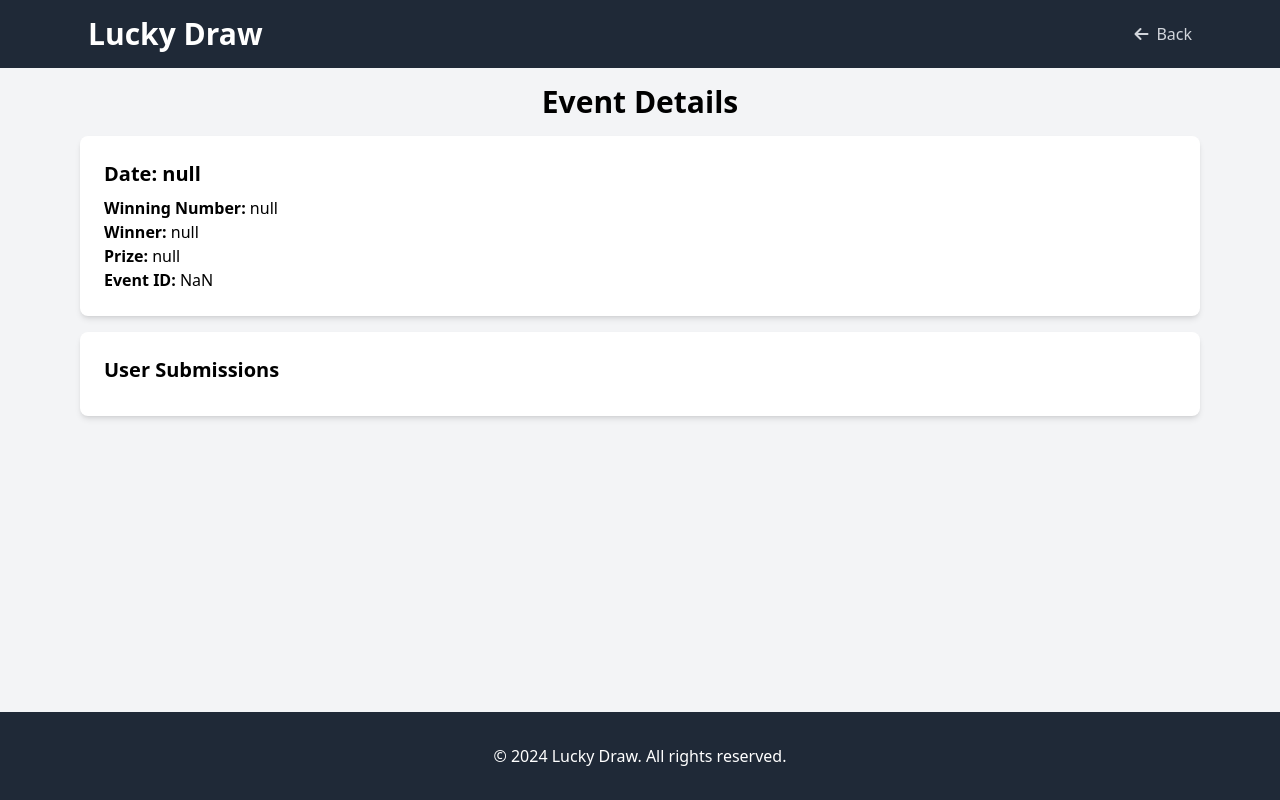
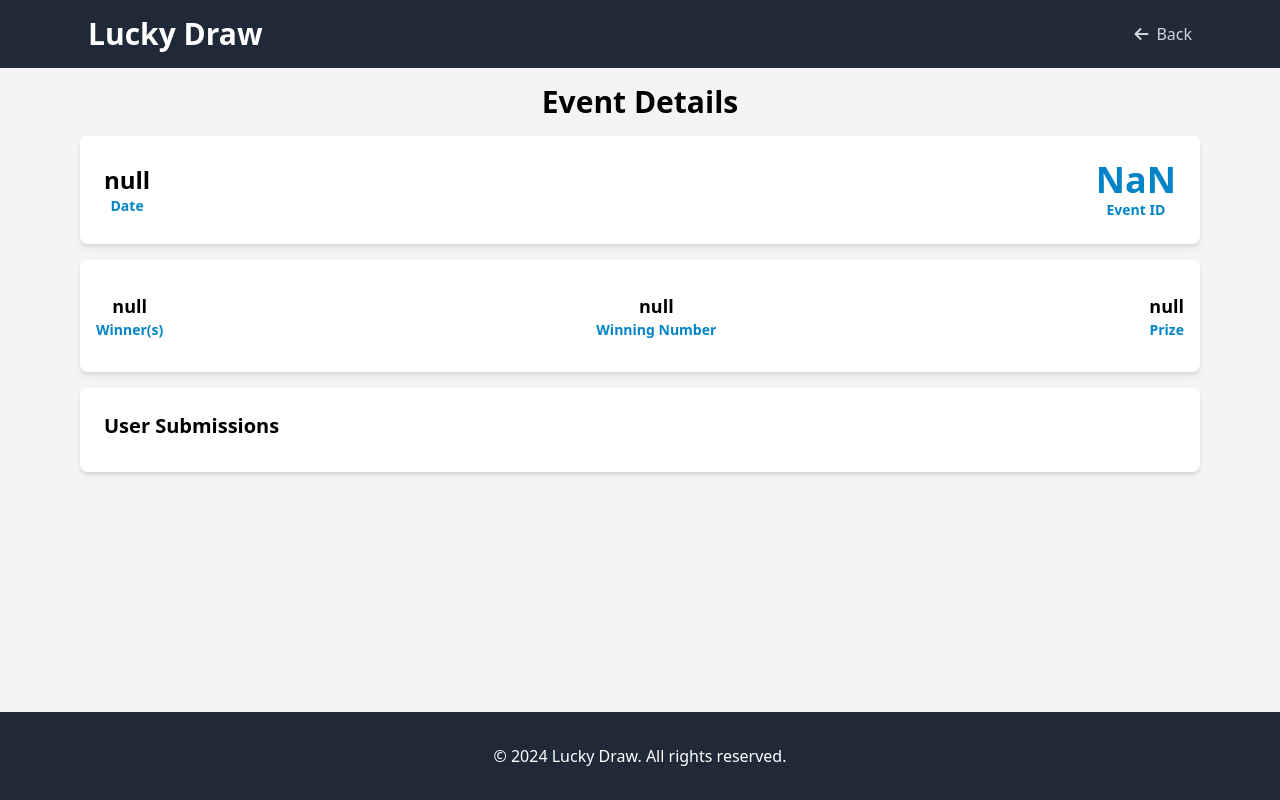
Before and after one commit to anas20023/Server, a website: page public/event-detail.html in a window 1280 px wide. Drawn offline with Linux system fonts and the light colour scheme; no server answers.

Commit message:
"Removed Event model and route, updated event detail HTML and CSS, and refactored event handle JavaScript"

```diff
--- a/index.js
+++ b/index.js
@@ -3,7 +3,6 @@ const mongoose = require("mongoose");
 const bodyParser = require("body-parser");
 const path = require("path");
 const WinnerHistory = require("./models/dbscm.js");
-const Event = require("./models/Event.js");
 const CountdownState = require("./models/countdown.js");
 
 // Load environment variables
@@ -103,20 +102,6 @@ app.get("/previous-submissions", async (req, res) => {
   }
 });
 
-// Route to fetch event details
-app.get("/event", async (req, res) => {
-  try {
-    const event = await Event.find();
-    if (!event) {
-      console.log("Event not found");
-      return res.status(404).json({ message: "Event not found" });
-    }
-    res.json(event);
-  } catch (error) {
-    console.error("Error fetching event:", error);
-    res.status(500).json({ message: "Failed to fetch event", error });
-  }
-});
 
 // Route to fetch the event number
 app.get("/getevntnmr", async (req, res) => {
--- a/models/Event.js
+++ /dev/null
@@ -1,12 +0,0 @@
-// models/Event.js
-const mongoose = require("mongoose");
-const eventSchema = new mongoose.Schema({
-  eventDate: Date,
-  winningNumber: String,
-  winner: String,
-  prize: String,
-  description: String,
-  userSubmissions: [String],
-});
-
-module.exports = mongoose.model("Event", eventSchema);
--- a/public/event-detail.html
+++ b/public/event-detail.html
@@ -50,12 +50,19 @@
       <main class="container mx-auto mt-4 flex-1 px-4 max-w-6xl">
         <h2 class="text-center text-3xl font-bold mb-4">Event Details</h2>
         <!-- Event Details Card -->
-        <div class="bg-white shadow-md rounded-lg p-6 mb-4">
-          <h4 id="event-date" class="text-xl font-bold mb-2"></h4>
-          <p id="winning-number"><strong></strong></p>
-          <p id="winner"><strong></strong></p>
-          <p id="prize"><strong></strong></p>
-          <p id="event-id"><strong></strong></p>
+        <div class="flex flex-col bg-white shadow-md rounded-lg p-6 mb-4">
+          <div class="flex flex-row justify-between items-center">
+            <h4 id="event-date" class="text-xl font-bold text-center"></h4>
+            <p
+              id="event-id"
+              class="text-4xl font-bold text-sky-600 text-center"></p>
+          </div>
+        </div>
+        <div
+          class="flex flex-row justify-between items-center bg-white shadow-md rounded-lg py-8 px-4 mb-4">
+          <p id="winner" class="text-center font-bold"></p>
+          <p id="winning-number" class="text-4xl font-bold text-center"></p>
+          <p id="prize" class="text-4xl font-bold text-center"></p>
         </div>
 
         <!-- User Submissions -->
--- a/public/eventHandle.js
+++ b/public/eventHandle.js
@@ -6,19 +6,30 @@ document.addEventListener("DOMContentLoaded", async () => {
   const prize = urlParams.get("prize");
   const eventID = parseInt(urlParams.get("eventID"));
 
-  document.getElementById("event-date").innerText = `Date: ${eventDate}`;
-  document.getElementById(
-    "winning-number"
-  ).innerHTML = `<strong>Winning Number:</strong> ${winningNumber}`;
-  document.getElementById(
-    "winner"
-  ).innerHTML = `<strong>Winner:</strong> ${winner}`;
-  document.getElementById(
-    "prize"
-  ).innerHTML = `<strong>Prize:</strong> ${prize}`;
-  document.getElementById(
-    "event-id"
-  ).innerHTML = `<strong>Event ID:</strong> ${eventID}`;
+  document.getElementById("event-date").innerHTML = `
+  <div class="text-2xl font-bold">${eventDate}</div>
+  <div class="lg:block text-sm text-sky-600">Date</div>
+`;
+
+  document.getElementById("winning-number").innerHTML = `
+  <div class="text-lg font-bold">${winningNumber}</div>
+  <div class="lg:block text-sm text-sky-600">Winning Number</div>
+`;
+
+  document.getElementById("winner").innerHTML = `
+  <div class="text-lg font-bold">${winner}</div>
+  <div class="lg:block text-sm text-sky-600">Winner(s)</div>
+`;
+
+  document.getElementById("prize").innerHTML = `
+  <div class="text-lg font-bold">${prize}</div>
+  <div class="lg:block text-sm text-sky-600">Prize</div>
+`;
+
+  document.getElementById("event-id").innerHTML = `
+  <div class="text-4xl font-bold">${eventID}</div>
+  <div class="lg:block text-sm">Event ID</div>
+`;
 
   try {
     const response = await fetch(`/event/${eventID}/submissions`);
@@ -37,11 +48,13 @@ document.addEventListener("DOMContentLoaded", async () => {
         .getElementById("nosbmt")
         .classList.add(
           "inline-block",
-          "text-lg",
+          "lg:text-lg",
           "font-medium",
           "bg-gray-800",
           "text-white",
-          "p-3",
+          "lg:p-3",
+          "p-2.5",
+          "text-sm",
           "rounded,",
           "mb-2"
         );
--- a/public/timer.js
+++ b/public/timer.js
@@ -5,7 +5,7 @@ const lckynum = document.getElementById("lucky-number");
 
 document.addEventListener("DOMContentLoaded", function () {
   eventnmbr();
-  //startCountdown();
+  startCountdown();
   // Function to start the countdown
   function startCountdown() {
     const intervalId = setInterval(async () => {
```
Also changed, not shown: public/dist/output.css.
